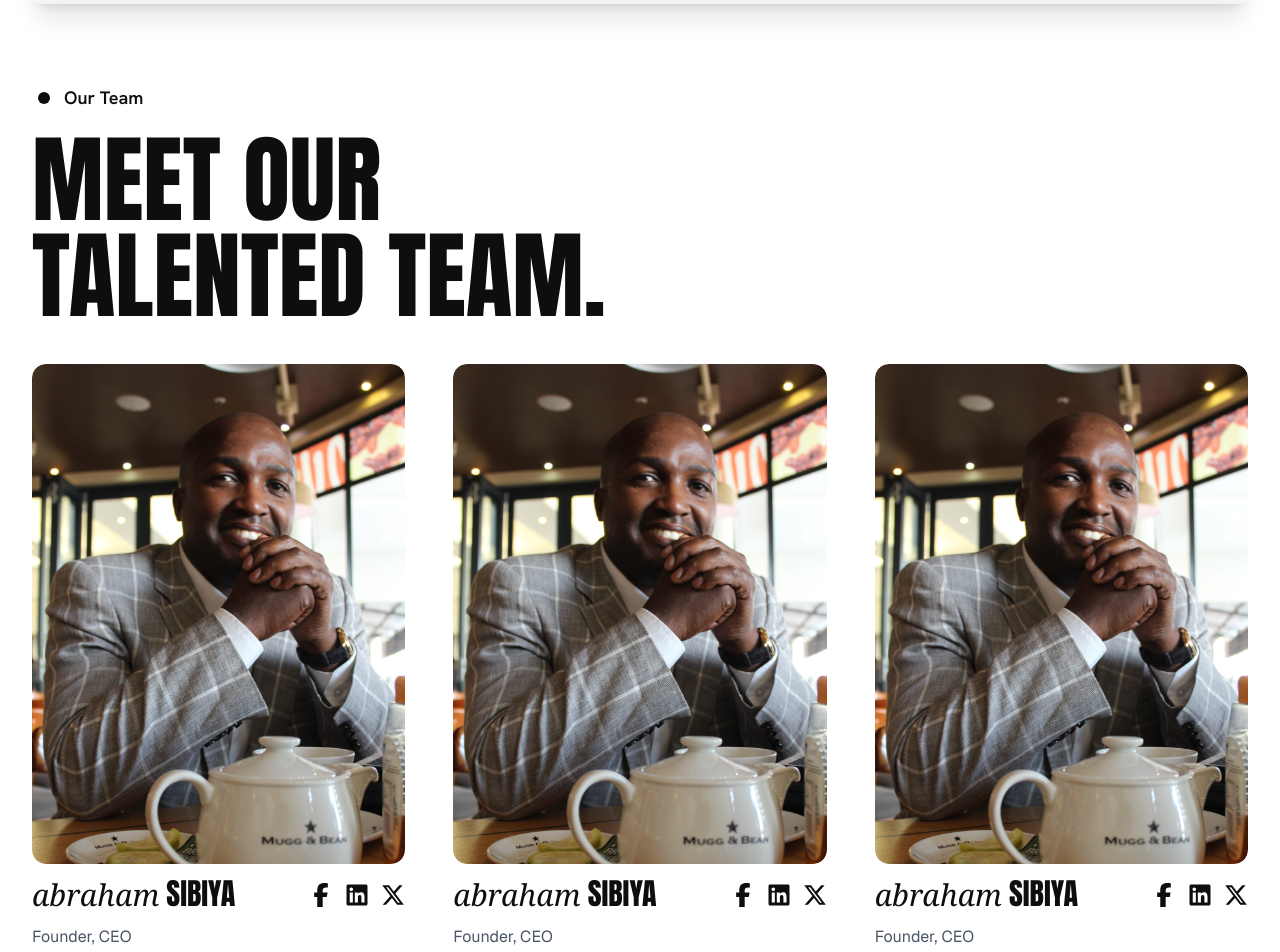
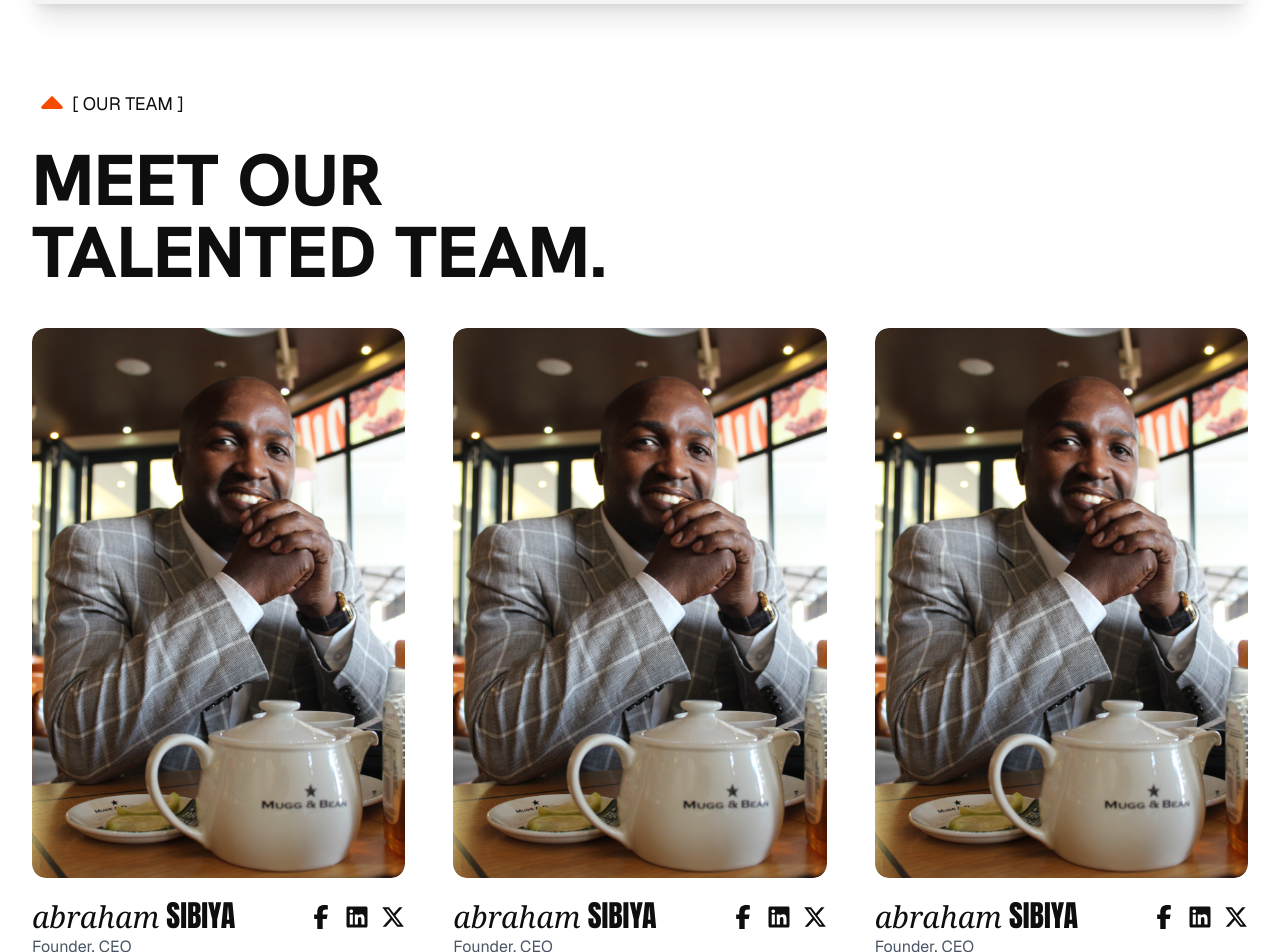
Before and after one commit to seedwaydevs/cmmg, a Next.js app: page /about in a window 1280 px wide. Shown: the part 2240-3192 px from the top of the page. Built offline with nearby package versions, Linux system fonts and the light colour scheme.

Commit message:
updating spacing

```diff
--- a/src/components/about/Team.tsx
+++ b/src/components/about/Team.tsx
@@ -1,4 +1,4 @@
-import { Anton, Hanken_Grotesk } from "next/font/google";
+import { Anton, Hanken_Grotesk, Inter_Tight } from "next/font/google";
 import Image from "next/image";
 import React from "react";
 import { GoDotFill } from "react-icons/go";
@@ -8,6 +8,7 @@ import { FaFacebookF } from "react-icons/fa";
 import { FaLinkedin } from "react-icons/fa";
 import { FaXTwitter } from "react-icons/fa6";
 import TeamCard from "./TeamCard";
+import { TiArrowSortedUp } from "react-icons/ti";
 
 type Props = {};
 
@@ -16,19 +17,21 @@ const hanken = Hanken_Grotesk({
   subsets: ["latin"],
   weight: ["100", "200", "300", "400", "500", "600", "700", "800", "900"],
 });
+const inter = Inter_Tight({
+  subsets: ["latin"],
+  weight: ["100", "200", "300", "400", "500", "600", "700", "800", "900"],
+});
 const Team = (props: Props) => {
   return (
     <div className="w-full py-10">
       <div className="flex flex-col">
-        <div className="flex items-center space-x-2">
-          <GoDotFill className="h-6 w-6" />
-          <p className={`${hanken.className} text-lg font-semibold`}>
-            Our Team
-          </p>
+        <div className="flex items-center">
+          <TiArrowSortedUp className="text-orange-600 h-7 w-7 lg:h-10 lg:w-10" />
+          <p className="text-xs uppercase lg:text-lg">[ Our Team ]</p>
         </div>
         <div className="py-5">
           <h1
-            className={`${antonFont.className} text-7xl md:text-8xl md:max-w-xl uppercase`}
+            className={`${hanken.className} text-5xl sm:text-6xl md:text-7xl sm:max-w-lg md:max-w-xl uppercase font-extrabold`}
           >
             Meet our talented team.
           </h1>
--- a/src/components/about/TeamCard.tsx
+++ b/src/components/about/TeamCard.tsx
@@ -14,7 +14,7 @@ const TeamCard = ({ image, name, position, font }: Props) => {
   const [first, ...last] = name.split(" ");
   return (
     <div className="space-y-3">
-      <div className="h-80 sm:h-[450px] lg:h-[500px] rounded-xl overflow-hidden">
+      <div className="h-140 sm:h-[450px] lg:h-[600px] xl:h-[550px] rounded-xl overflow-hidden">
         <Image
           src={image}
           alt={name}
@@ -22,7 +22,8 @@ const TeamCard = ({ image, name, position, font }: Props) => {
         />
       </div>
 
-      <div className="flex flex-col sm:flex-row sm:items-center sm:justify-between gap-2">
+      <div className="py-2">
+        <div className="flex sm:flex-row sm:items-center justify-between gap-2">
           <p className={`${font.className} text-2xl sm:text-3xl uppercase`}>
             <span className="font-serif italic lowercase">{first}</span>{" "}
             {last.join(" ")}
@@ -43,6 +44,7 @@ const TeamCard = ({ image, name, position, font }: Props) => {
 
         <p className="text-gray-600">{position}</p>
       </div>
+    </div>
   );
 };
 
```
Lines whose indentation alone changed are shown as unchanged.
